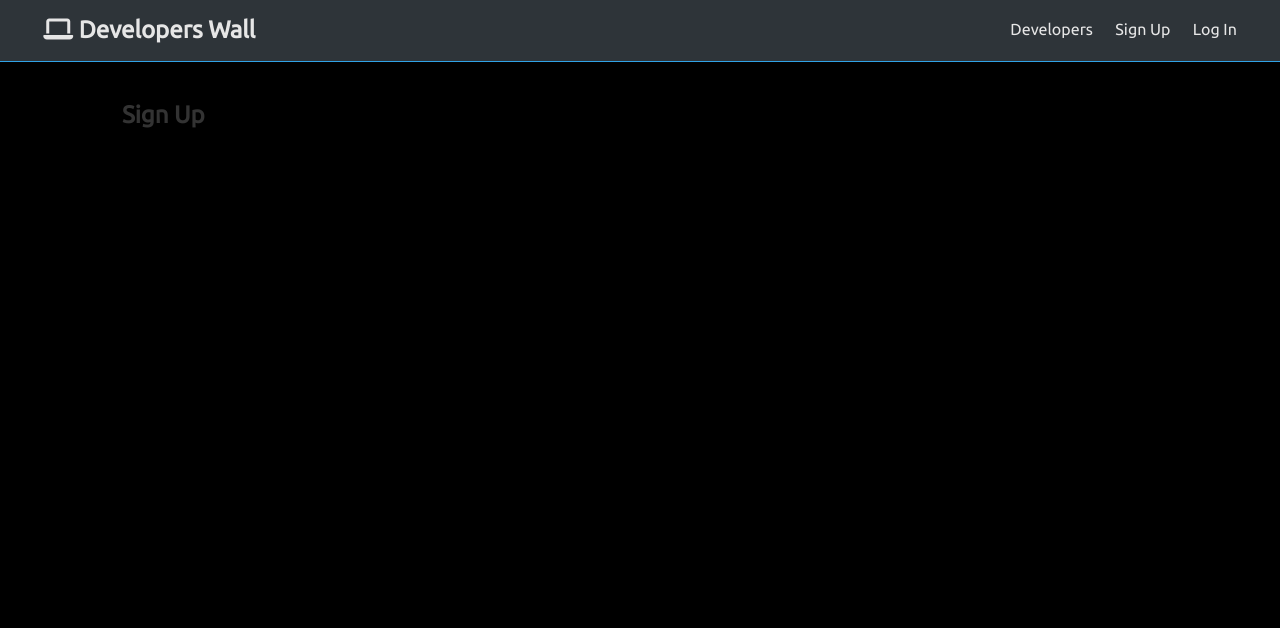
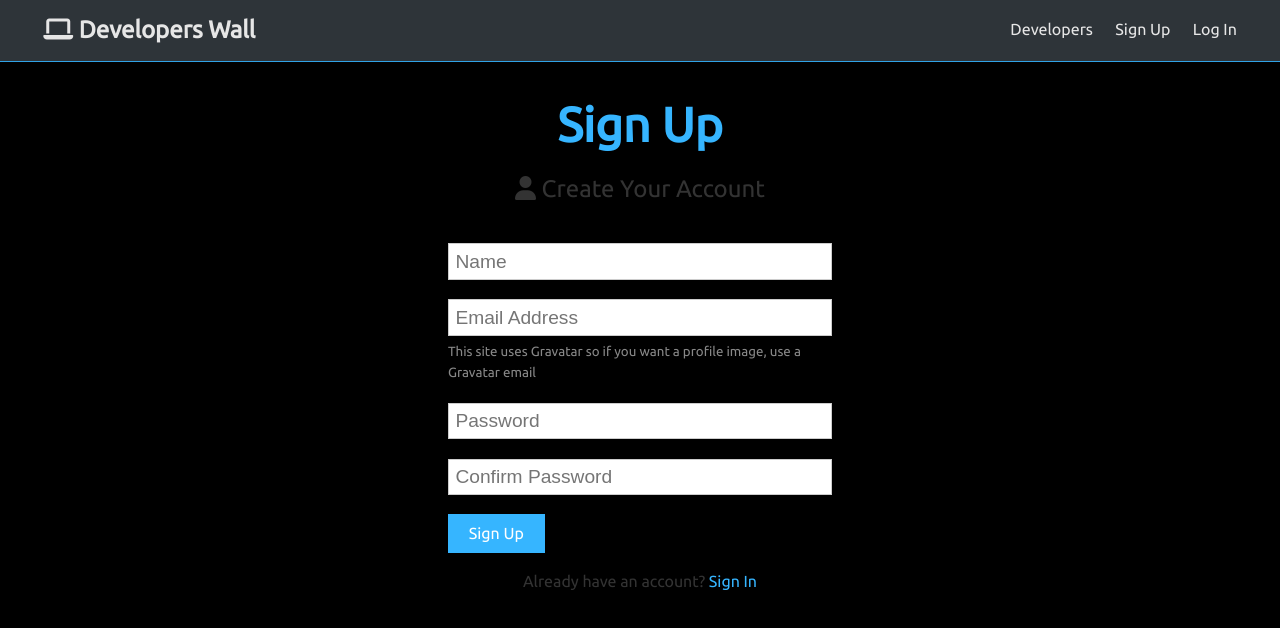
Before and after one commit to richardmf9425/DevelopersWall, a React (Create React App) app in the folder client/: page /signup in a window 1280 px wide. Shown: the top 628 px of the page. Built offline with nearby package versions, Linux system fonts and the light colour scheme.

Commit message:
completed login and signup components with styling and routing

```diff
--- a/client/src/App.css
+++ b/client/src/App.css
@@ -259,6 +259,8 @@ img {
 
 .form .form-group {
   margin: 1.2rem 0;
+  width: 24rem;
+
 }
 
 .form .form-text {
@@ -364,7 +366,7 @@ button {
   background: url('./img/showcase.jpg') no-repeat center center/cover;
   height: 60vh;
   transform-origin: right bottom;
-  transform: skewY(-2deg);
+  transform: skewY(-1deg);
 }
 
 .about-section {
@@ -402,8 +404,17 @@ button {
   align-items: center;
   justify-content: center;
   text-align: center;
-  transform: skewY(3deg);
+  transform: skewY(1deg);
 
+}
+
+/* Sign Up Page */
+
+.signup {
+  display: flex;
+  justify-content: center;
+  align-items: center;
+  flex-direction: column;
 }
 
 /* Profiles Page */
--- a/client/src/components/auth/Login.js
+++ b/client/src/components/auth/Login.js
@@ -1,10 +1,55 @@
-import React from 'react';
+import React, { Fragment, useState } from 'react';
+import { Link } from 'react-router-dom';
 
 const Login = () => {
+	const [ formInfo, setFormInfo ] = useState({
+		email: '',
+		password: ''
+	});
+	const { email, password } = formInfo;
+	const onChange = (e) => setFormInfo({ ...formInfo, [e.target.name]: e.target.value });
+	const onSubmit = async (e) => {
+		e.preventDefault();
+
+		console.log('good');
+	};
 	return (
-		<div>
-			<h1>Login</h1>
-		</div>
+		<Fragment>
+			<div className="signup">
+				<h1 className="large text-primary">Log In</h1>
+				<p className="lead">
+					<i className="fas fa-user" /> Log Into Your Account
+				</p>
+				<form className="form" onSubmit={(e) => onSubmit(e)}>
+					<div className="form-group">
+						<input
+							type="email"
+							placeholder="Email Address"
+							name="email"
+							value={email}
+							onChange={(e) => onChange(e)}
+							required
+						/>
+					</div>
+					<div className="form-group">
+						<input
+							type="password"
+							placeholder="Password"
+							name="password"
+							minLength="6"
+							value={password}
+							onChange={(e) => onChange(e)}
+							required
+						/>
+					</div>
+
+					<input type="submit" className="btn btn-primary" value="Log In" />
+				</form>
+				<p className="my-1">
+					Don't have an account? <Link to="/signup">Create Account </Link>
+				</p>
+			</div>
+		</Fragment>
 	);
 };
 
--- a/client/src/components/auth/SignUp.js
+++ b/client/src/components/auth/SignUp.js
@@ -1,10 +1,83 @@
-import React from 'react';
+import React, { Fragment, useState } from 'react';
+import { Link } from 'react-router-dom';
 
 const SignUp = () => {
+	const [ formInfo, setFormInfo ] = useState({
+		name: '',
+		email: '',
+		password: '',
+		passwordConfirm: ''
+	});
+	const { name, email, password, passwordConfirm } = formInfo;
+	const onChange = (e) => setFormInfo({ ...formInfo, [e.target.name]: e.target.value });
+	const onSubmit = async (e) => {
+		e.preventDefault();
+		if (password !== passwordConfirm) {
+			console.log('password do not match');
+		} else {
+			console.log('good');
+		}
+	};
 	return (
-		<div>
-			<h1>Sign Up</h1>
-		</div>
+		<Fragment>
+			<div className="signup">
+				<h1 className="large text-primary">Sign Up</h1>
+				<p className="lead">
+					<i className="fas fa-user" /> Create Your Account
+				</p>
+				<form className="form" onSubmit={(e) => onSubmit(e)}>
+					<div className="form-group">
+						<input
+							type="text"
+							placeholder="Name"
+							name="name"
+							value={name}
+							onChange={(e) => onChange(e)}
+							required
+						/>
+					</div>
+					<div className="form-group">
+						<input
+							type="email"
+							placeholder="Email Address"
+							name="email"
+							value={email}
+							onChange={(e) => onChange(e)}
+							required
+						/>
+						<small className="form-text">
+							This site uses Gravatar so if you want a profile image, use a Gravatar email
+						</small>
+					</div>
+					<div className="form-group">
+						<input
+							type="password"
+							placeholder="Password"
+							name="password"
+							minLength="6"
+							value={password}
+							onChange={(e) => onChange(e)}
+							required
+						/>
+					</div>
+					<div className="form-group">
+						<input
+							type="password"
+							placeholder="Confirm Password"
+							name="passwordConfirm"
+							minLength="6"
+							value={passwordConfirm}
+							onChange={(e) => onChange(e)}
+							required
+						/>
+					</div>
+					<input type="submit" className="btn btn-primary" value="Sign Up" />
+				</form>
+				<p className="my-1">
+					Already have an account? <Link to="/login">Sign In</Link>
+				</p>
+			</div>
+		</Fragment>
 	);
 };
 
```
